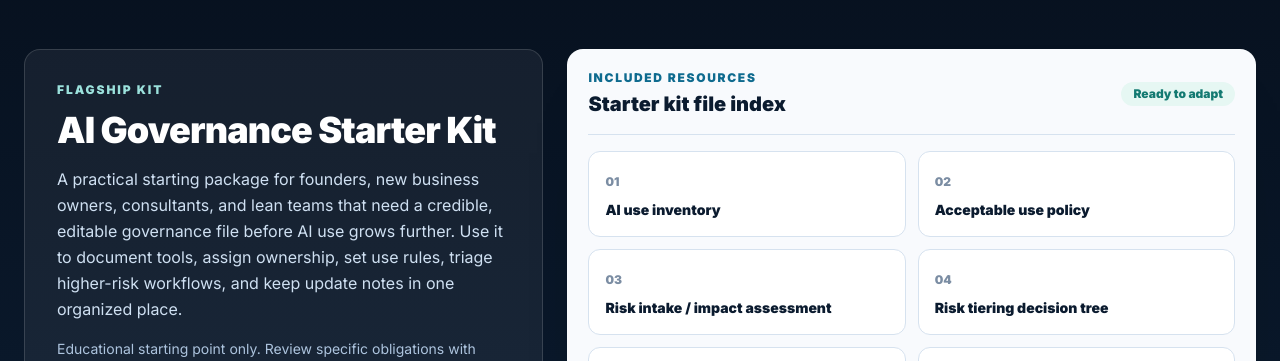
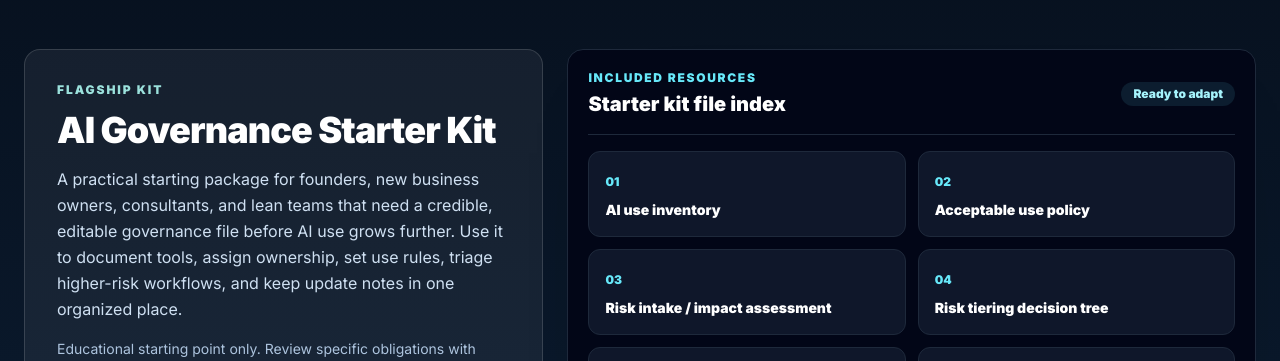
Before and after one commit to southernteapot/airegready, a Next.js app: page /kits in a window 1280 px wide. Shown: the part 591-952 px from the top of the page. Built offline with nearby package versions, Linux system fonts and the light colour scheme; no server answers.

Commit message:
Darken catalog resource panels

```diff
--- a/src/app/catalog/[slug]/page.js
+++ b/src/app/catalog/[slug]/page.js
@@ -187,8 +187,8 @@ function PreviewPanel({ product }) {
       />
       <div className="grid grid-cols-1 gap-3 p-2 pt-5 sm:grid-cols-2 sm:p-5">
         {product.inside.map((item, index) => (
-          <div key={item} className="rounded-xl border border-[#D7E5F8] bg-white p-4 text-[#06132E]">
-            <span className="font-sans text-xs font-black text-[#2C6BFF]">{String(index + 1).padStart(2, '0')}</span>
+          <div key={item} className="rounded-xl border border-[#D7E5F8] bg-white p-4 text-[#06132E] dark:border-slate-800 dark:bg-slate-900 dark:text-white">
+            <span className="font-sans text-xs font-black text-[#2C6BFF] dark:text-cyan-300">{String(index + 1).padStart(2, '0')}</span>
             <p className="mt-2 font-sans text-sm font-black">{item}</p>
           </div>
         ))}
--- a/src/app/kits/page.js
+++ b/src/app/kits/page.js
@@ -169,21 +169,21 @@ export default function KitsPage() {
               qualified counsel.
             </p>
           </div>
-          <div className="min-w-0 max-w-full overflow-hidden rounded-2xl border border-white/[0.14] bg-[#F8FAFD] p-5 text-[#0B1B2F] shadow-[0_34px_90px_-70px_rgba(0,0,0,0.9)]">
-            <div className="mb-4 flex items-center justify-between gap-4 border-b border-[#D6E2EF] pb-4">
+          <div className="min-w-0 max-w-full overflow-hidden rounded-2xl border border-white/[0.14] bg-[#F8FAFD] p-5 text-[#0B1B2F] shadow-[0_34px_90px_-70px_rgba(0,0,0,0.9)] dark:border-slate-800 dark:bg-slate-950 dark:text-white">
+            <div className="mb-4 flex items-center justify-between gap-4 border-b border-[#D6E2EF] pb-4 dark:border-slate-800">
               <div>
-                <p className="font-sans text-xs font-black uppercase tracking-[0.14em] text-[#0F6B8F]">Included resources</p>
+                <p className="font-sans text-xs font-black uppercase tracking-[0.14em] text-[#0F6B8F] dark:text-cyan-300">Included resources</p>
                 <h3 className="mt-1 font-sans text-xl font-black">Starter kit file index</h3>
               </div>
-              <span className="rounded-full bg-[#E6F7F3] px-3 py-1 font-sans text-xs font-black text-[#137A72]">
+              <span className="rounded-full bg-[#E6F7F3] px-3 py-1 font-sans text-xs font-black text-[#137A72] dark:bg-cyan-300/10 dark:text-cyan-200">
                 Ready to adapt
               </span>
             </div>
             <div className="grid grid-cols-1 gap-3 sm:grid-cols-2">
               {starterContents.map((item, index) => (
-                <div key={item} className="min-w-0 rounded-xl border border-[#D6E2EF] bg-white p-4">
-                  <span className="font-sans text-xs font-black text-[#7B8DA3]">{String(index + 1).padStart(2, '0')}</span>
-                  <p className="mt-2 font-sans text-sm font-black text-[#0B1B2F]">{item}</p>
+                <div key={item} className="min-w-0 rounded-xl border border-[#D6E2EF] bg-white p-4 dark:border-slate-800 dark:bg-slate-900">
+                  <span className="font-sans text-xs font-black text-[#7B8DA3] dark:text-cyan-300">{String(index + 1).padStart(2, '0')}</span>
+                  <p className="mt-2 font-sans text-sm font-black text-[#0B1B2F] dark:text-white">{item}</p>
                 </div>
               ))}
             </div>
```
